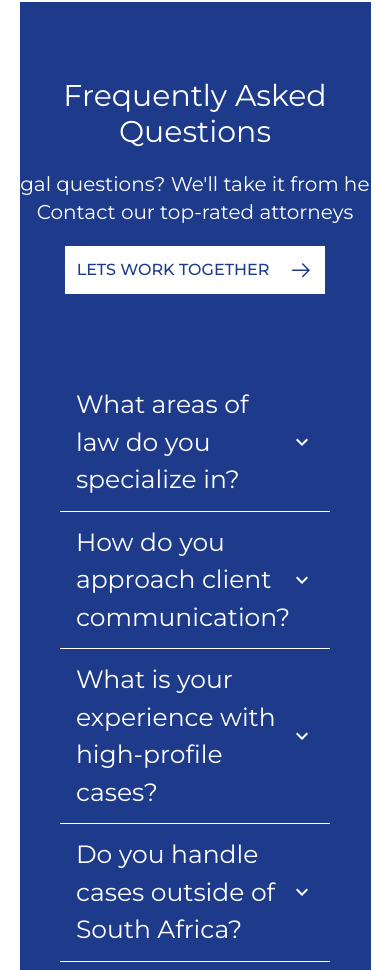
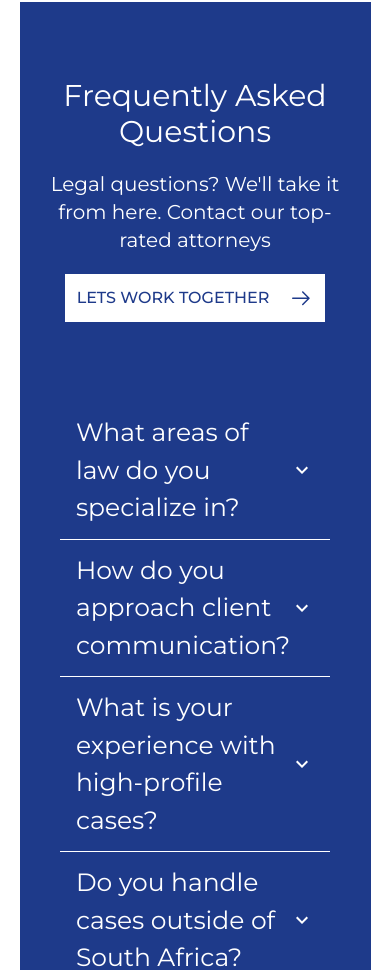
Before and after one commit to rorisangputu/law-firm2, a React (Vite) app: page /services in a window 390 px wide. Shown: the part 6033-7003 px from the top of the page. Built offline with nearby package versions, Linux system fonts and the light colour scheme.

Commit message:
fixing width on text

```diff
--- a/src/Pages/Services.jsx
+++ b/src/Pages/Services.jsx
@@ -66,7 +66,7 @@ const Services = () => {
                     <div className=' flex flex-col lg:flex-row justify-center items-center'>
                         <div className='flex flex-col items-center lg:w-2/5  md:items-start '>
                             <div className='flex flex-col items-center text-center md:items-start md:text-start gap-5'>
-                                <h3 className='text-xl'>Legal questions? We&apos;ll take it from here. Contact our top-rated attorneys</h3>
+                                <h3 className='text-xl max-w-[300px] lg:max-w-2xl'>Legal questions? We&apos;ll take it from here. Contact our top-rated attorneys</h3>
                                 <Link to={'/contacts'} onClick={() => window.scrollTo({ top: 0, behavior: 'smooth' })}>
                                     <div className='flex gap-5 bg-white p-3 text-blue-900'>
                                         <button className='font-medium'>
```
